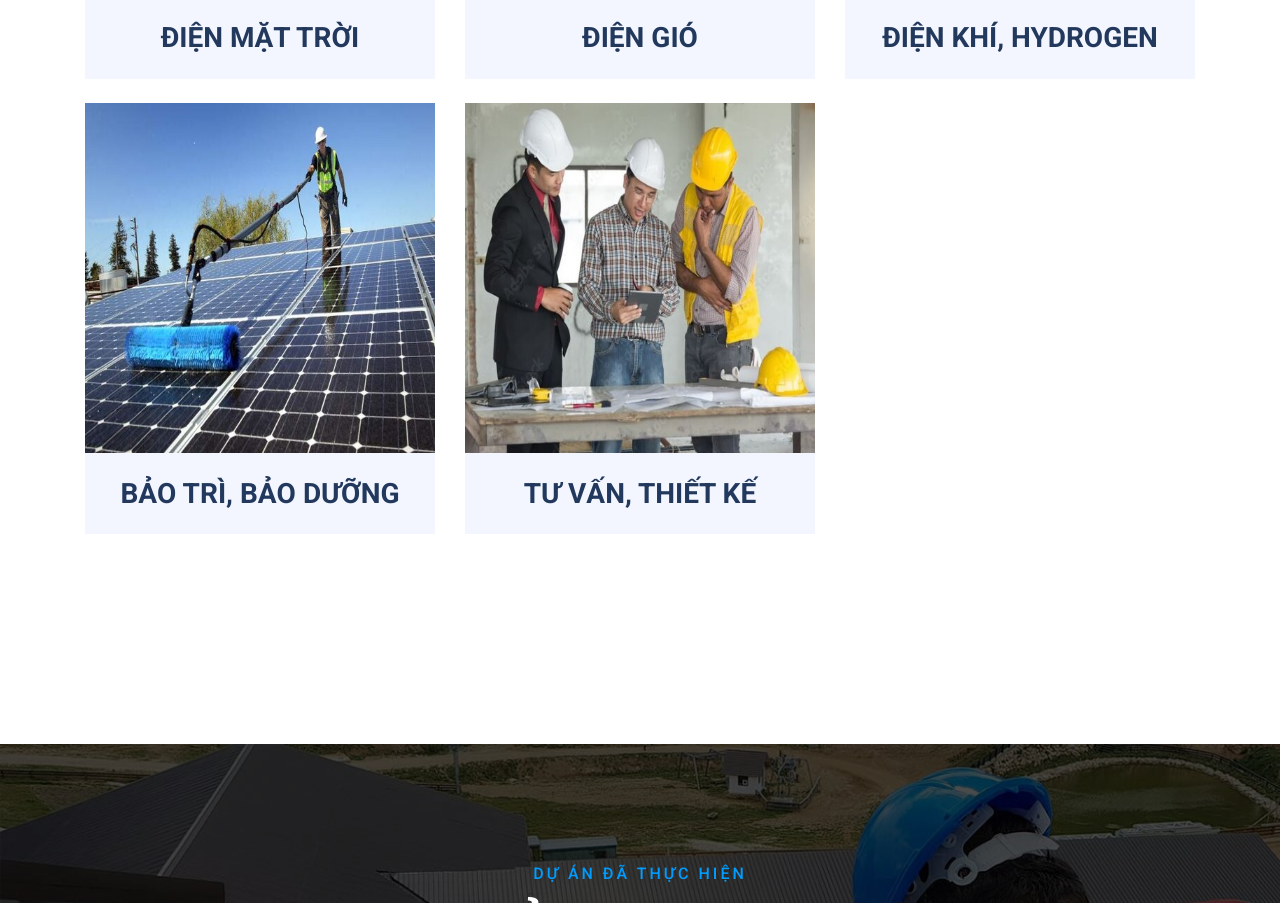
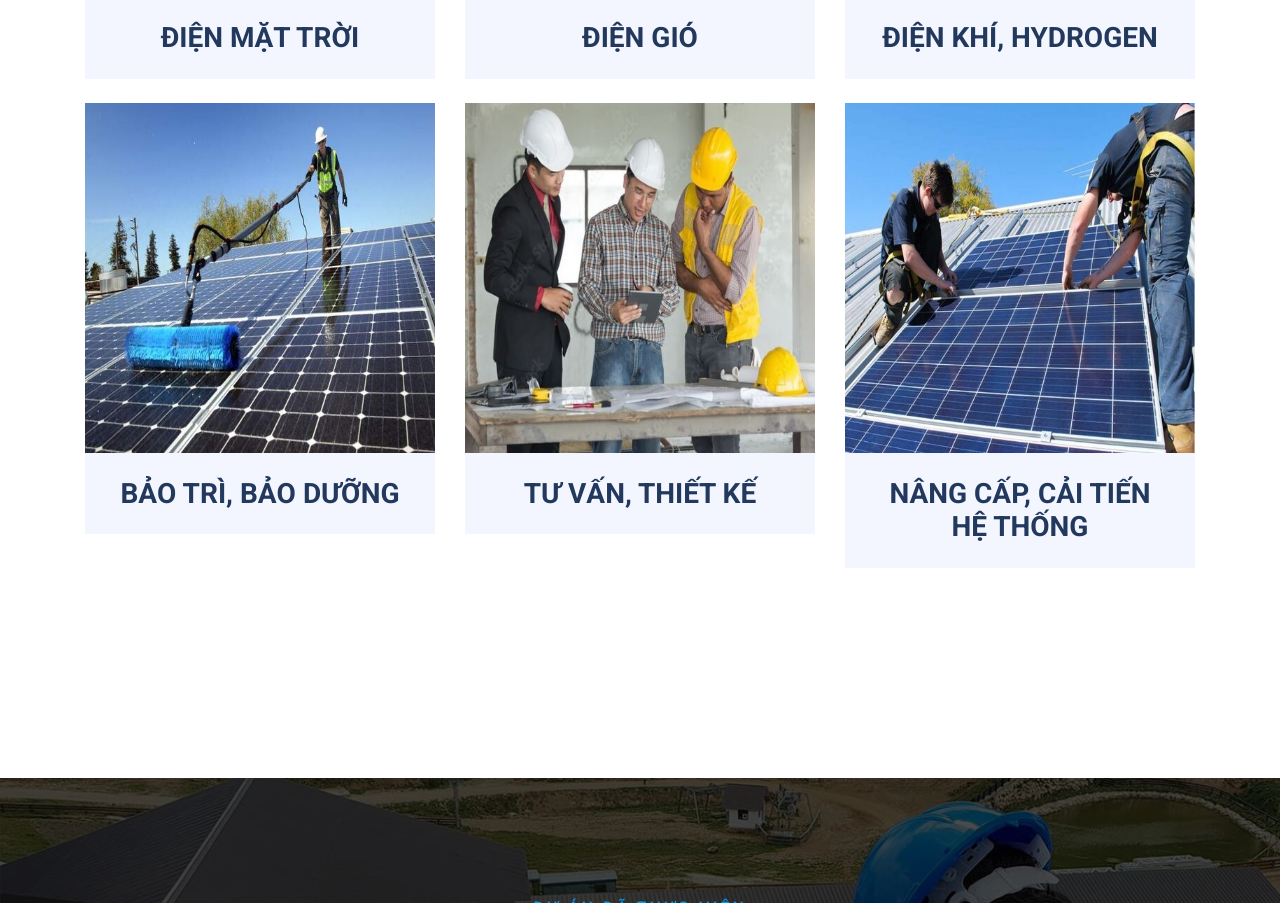
Before and after one commit to tinhlanhthai/yaly, a plain HTML site: page index.html in a window 1280 px wide. Shown: the part 2246-3149 px from the top of the page. Drawn offline with nearby package versions, Linux system fonts and the light colour scheme.

Commit message:
Update R4

```diff
--- a/index.html
+++ b/index.html
@@ -218,7 +218,19 @@
                         </div>
                     </div>
                 </div>
-
+                <div class="col-lg-4 mb-3">
+                    <div class="product-item mb-2">
+                        <div class="product-img">
+                            <img class="img-fluid" src="img/product-6.jpg" alt="">
+                            <a type="button" class="btn btn-primary" data-toggle="modal" data-target="#exampleModalLong">
+                                <i class="fa fa-2x fa-plus text-white"></i>
+                            </a>
+                        </div>
+                        <div class="bg-secondary text-center p-4">
+                            <h3 class="m-0">NÂNG CẤP, CẢI TIẾN HỆ THỐNG</h3>
+                        </div>
+                    </div>
+                </div>
 
             </div>
         </div>
```
Also changed, not shown: img/product-6.jpg (added).
